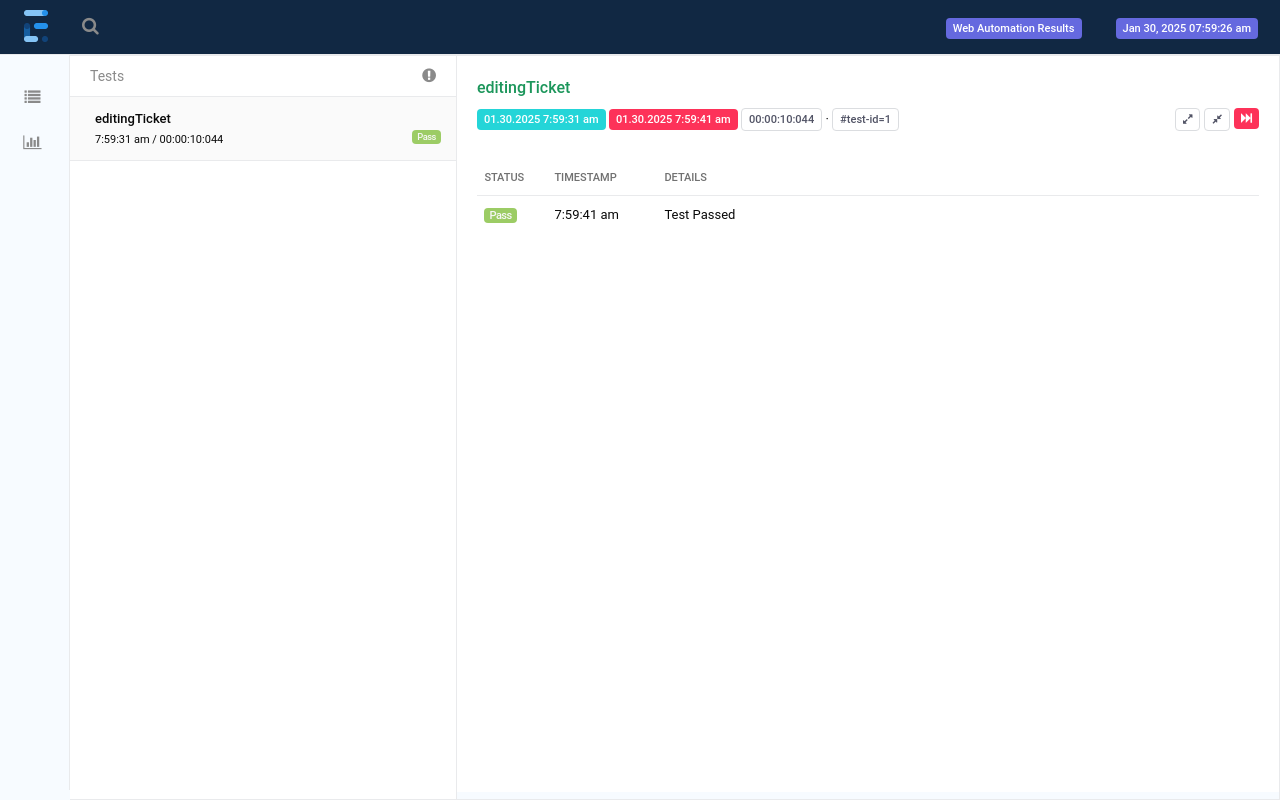
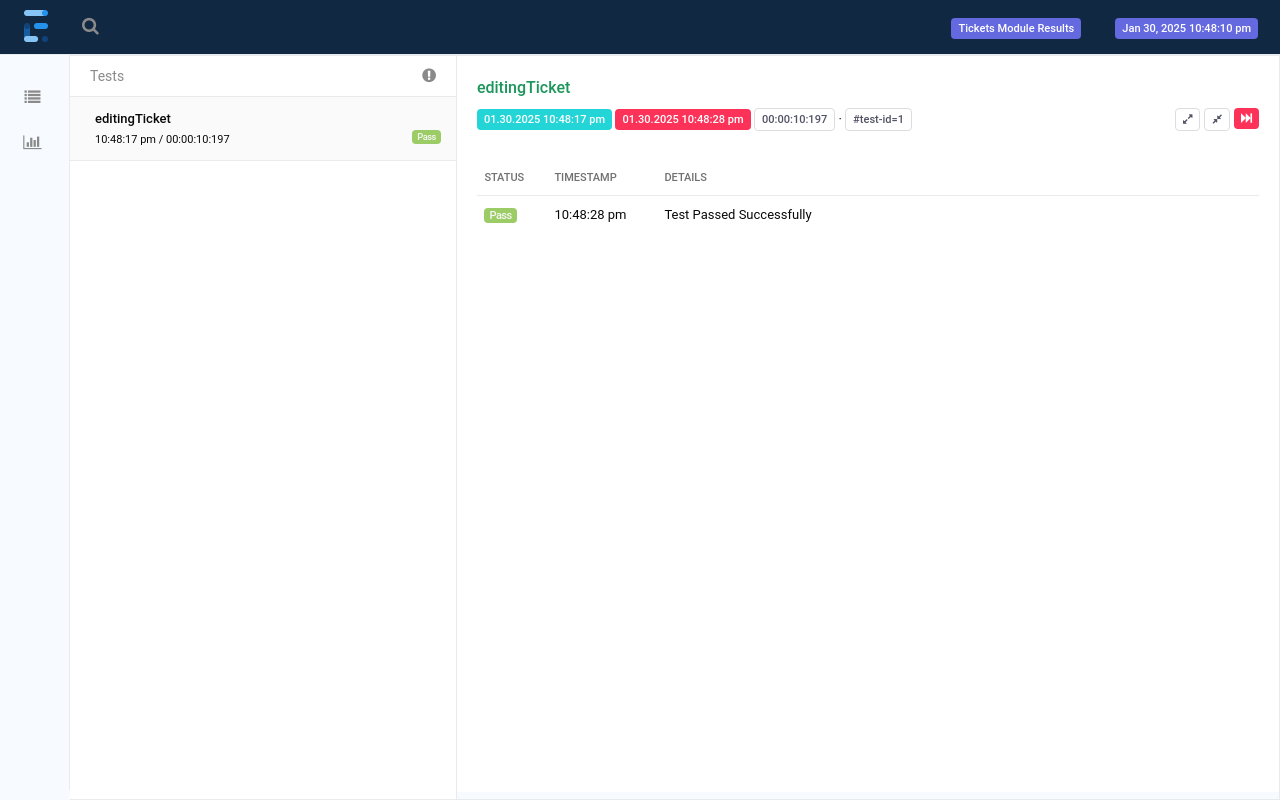
Before and after one commit to DhruvaDutchview/EDControls_Automation, a plain HTML site: page TestReports/index.html in a window 1280 px wide. Drawn offline with Linux system fonts and the light colour scheme.

Commit message:
Commit : working on editing ticket

```diff
--- a/TestReports/index.html
+++ b/TestReports/index.html
@@ -5,7 +5,7 @@
 <head>
 <meta charset="UTF-8">
 <meta name="viewport" content="width=device-width, initial-scale=1, shrink-to-fit=no">
-<title>E-Commerce Test Results</title>
+<title>Ed Controls Automation Test Results</title>
 <link rel="apple-touch-icon" href="spark/logo.png">
 <link rel="shortcut icon" href="spark/logo.png">
 <link rel="stylesheet" href="spark/spark-style.css">
@@ -32,10 +32,10 @@
 </ul>
 <ul class="nav-right">
 <li class="m-r-10">
-<a href="#"><span class="badge badge-primary">Web Automation Results</span></a>
+<a href="#"><span class="badge badge-primary">Tickets Module Results</span></a>
 </li>
 <li class="m-r-10">
-<a href="#"><span class="badge badge-primary">Jan 30, 2025 07:59:26 am</span></a>
+<a href="#"><span class="badge badge-primary">Jan 30, 2025 10:48:10 pm</span></a>
 </li>
 </ul>
 </div>
@@ -81,7 +81,7 @@
           <div class="test-detail">
             <p class="name">editingTicket</p>
             <p class="text-sm">
-              <span>7:59:31 am</span> / <span>00:00:10:044</span>
+              <span>10:48:17 pm</span> / <span>00:00:10:197</span>
               <span class="badge pass-bg log float-right">Pass</span>
             </p>
           </div>
@@ -90,9 +90,9 @@
 <div class="p-v-10">
 <div class="info">
 <h5 class="test-status text-pass">editingTicket</h5>
-<span class='badge badge-success'>01.30.2025 7:59:31 am</span>
-<span class='badge badge-danger'>01.30.2025 7:59:41 am</span>
-<span class='badge badge-default'>00:00:10:044</span>
+<span class='badge badge-success'>01.30.2025 10:48:17 pm</span>
+<span class='badge badge-danger'>01.30.2025 10:48:28 pm</span>
+<span class='badge badge-default'>00:00:10:197</span>
 &middot; <span class='uri-anchor badge badge-default'>#test-id=1</span>
 <span title='Skip to the next failed step' class='badge badge-danger pointer float-right ne ml-1'><i class="fa fa-fast-forward"></i></span>
 <span title='Collapse all nodes' class='badge badge-default pointer float-right ct ml-1'><i class="fa fa-compress"></i></span>
@@ -105,9 +105,9 @@
   <tbody>
       <tr class="event-row">
         <td><span class="badge log pass-bg">Pass</span></td>
-        <td>7:59:41 am</td>
+        <td>10:48:28 pm</td>
         <td>
-          Test Passed
+          Test Passed Successfully
         </td>
       </tr>
   </tbody>
@@ -129,13 +129,13 @@
 <div class="col-md-3">
 <div class="card"><div class="card-body">
 <p class="m-b-0">Started</p>
-<h3>Jan 30, 2025 07:59:26 am</h3>
+<h3>Jan 30, 2025 10:48:10 pm</h3>
 </div></div>
 </div>
 <div class="col-md-3">
 <div class="card"><div class="card-body">
 <p class="m-b-0">Ended</p>
-<h3>Jan 30, 2025 07:59:41 am</h3>
+<h3>Jan 30, 2025 10:48:28 pm</h3>
 </div></div>
 </div>
 <div class="col-md-3">
@@ -205,7 +205,7 @@
 </div></div>
 <script>
 var timeline = {
-"editingTicket":10.044
+"editingTicket":10.197
 };
 </script>
 <div class="row">
```
Also changed, not shown: 2 other files.
